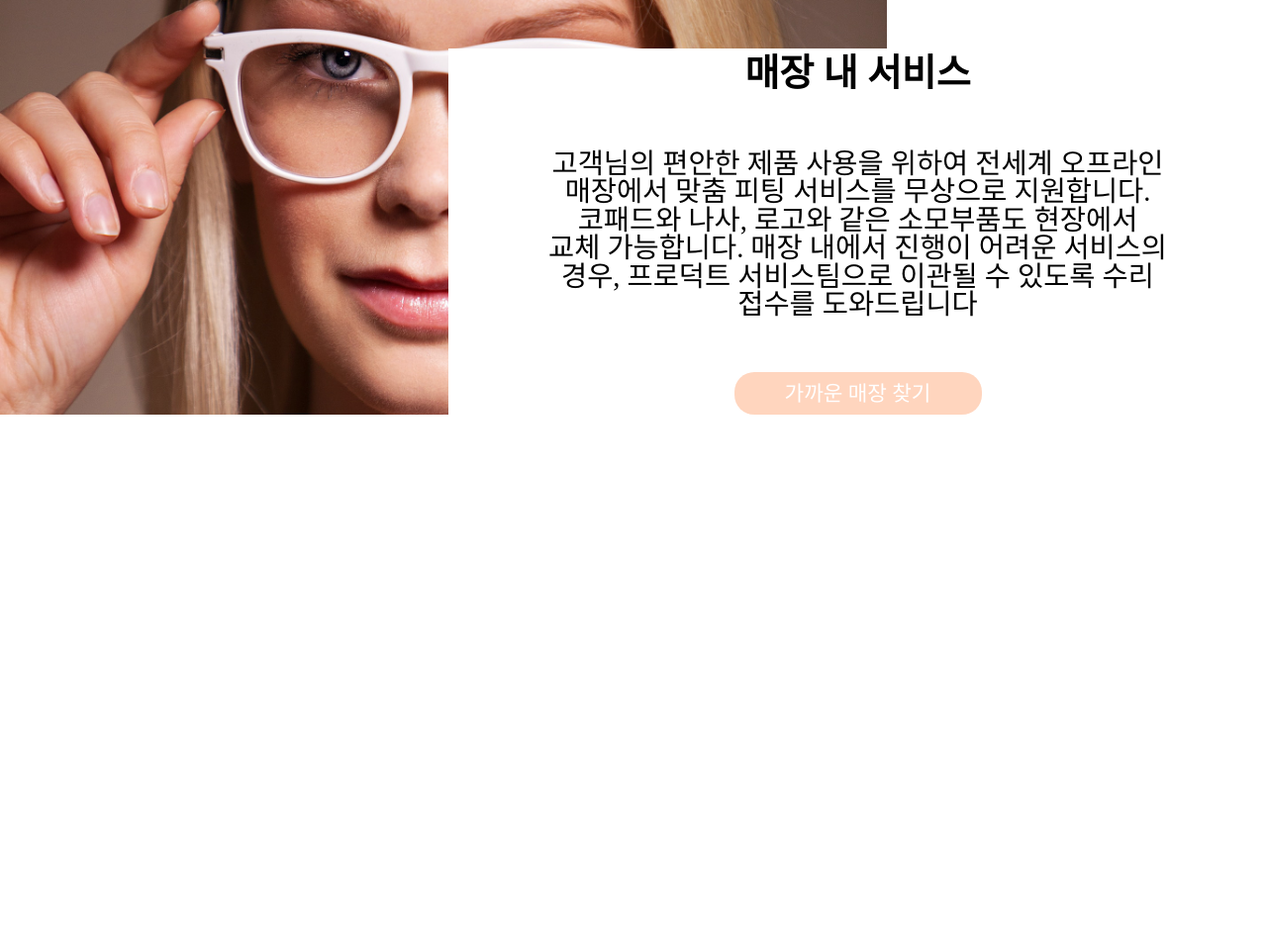
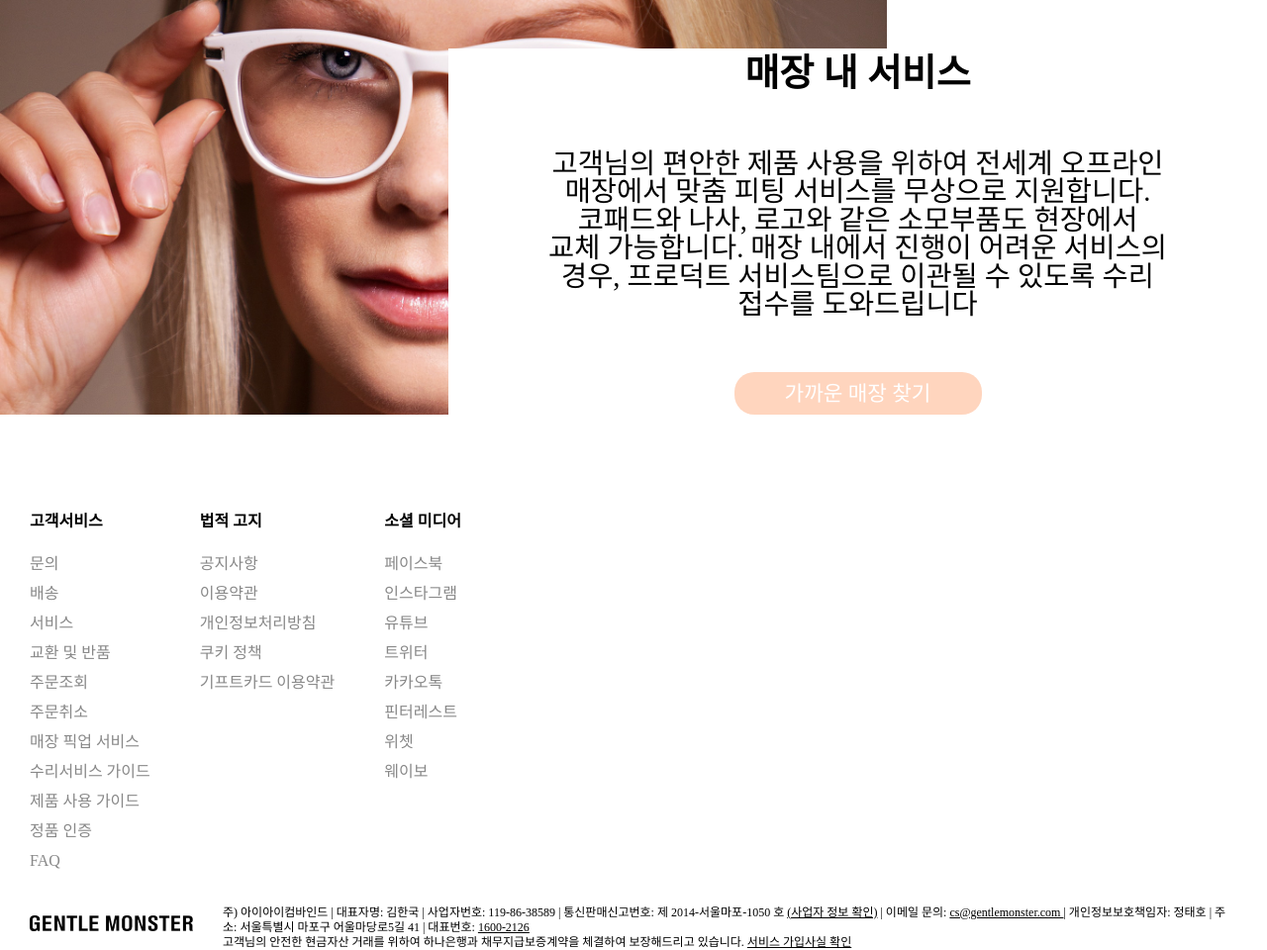
Before and after one commit to bok87/gentlemonster_2023, a PHP site: page / in a window 1280 px wide. Shown: the part 1821-2781 px from the top of the page at 99% size. Before the commit the page ends 2240 px from the top, so only its background shows below. Run offline with PHP 8.4, Linux system fonts and the light colour scheme.

Commit message:
0808 footer

```diff
--- a/index.html
+++ b/index.html
@@ -116,6 +116,52 @@
             </div>
         </div>
     </main>
+    <footer>
+        <div class="f_menu">
+            <dl>
+                <dt>고객서비스</dt>
+                <dd><a href="#">문의</a></dd>
+                <dd><a href="#">배송</a></dd>
+                <dd><a href="#">서비스</a></dd>
+                <dd><a href="#">교환 및 반품</a></dd>
+                <dd><a href="#">주문조회</a></dd>
+                <dd><a href="#">주문취소</a></dd>
+                <dd><a href="#">매장 픽업 서비스</a></dd>
+                <dd><a href="#">수리서비스 가이드</a></dd>
+                <dd><a href="#">제품 사용 가이드</a></dd>
+                <dd><a href="#">정품 인증</a></dd>
+                <dd><a href="#">FAQ</a></dd>
+            </dl>
+            <dl>
+                <dt>법적 고지</dt>
+                <dd><a href="#">공지사항</a></dd>
+                <dd><a href="#">이용약관</a></dd>
+                <dd><a href="#">개인정보처리방침</a></dd>
+                <dd><a href="#">쿠키 정책</a></dd>
+                <dd><a href="#">기프트카드 이용약관</a></dd>
+            </dl>
+            <dl>
+                <dt>소셜 미디어</dt>
+                <dd><a href="#">페이스북</a></dd>
+                <dd><a href="#">인스타그램</a></dd>
+                <dd><a href="#">유튜브</a></dd>
+                <dd><a href="#">트위터</a></dd>
+                <dd><a href="#">카카오톡</a></dd>
+                <dd><a href="#">핀터레스트</a></dd>
+                <dd><a href="#">위쳇</a></dd>
+                <dd><a href="#">웨이보</a></dd>
+            </dl>
+        </div>
+        <div class="f_copy">
+            <p class="logo">
+                <img src="./images/logo.png" alt="2023 젠틀몬스터">
+            </p>
+            <address>
+                주) 아이아이컴바인드 | 대표자명: 김한국 | 사업자번호: 119-86-38589 | 통신판매신고번호: 제 2014-서울마포-1050 호 <a href="#">(사업자 정보 확인)</a> | 이메일 문의: <a href="#">cs@gentlemonster.com </a>| 개인정보보호책임자: 정태호 | 주소: 서울특별시 마포구 어울마당로5길 41 | 대표번호: <a href="#">1600-2126</a><br>
+                고객님의 안전한 현금자산 거래를 위하여 하나은행과 채무지급보증계약을 체결하여 보장해드리고 있습니다. <a href="#">서비스 가입사실 확인</a>
+            </address>
+        </div>
+    </footer>
     <!-- header, footer 웹페이지 공통영역 적용 JS -->
     <script src="/script/common.js"></script>
 </body>
--- a/styles/common.css
+++ b/styles/common.css
@@ -96,3 +96,41 @@ header #open_nav nav a:hover {
     font-weight: 700;
     color:#FF975C;
 }
+/* footer */
+footer {
+    width: calc(100% - 60px); margin: 0 auto; /* calc 띄어쓰기 꼭해야함!!!!! */
+}
+footer .f_menu {
+    display: flex;
+    padding: 100px 0 40px;
+}
+footer .f_menu dl {
+    margin-right: 50px;
+}
+footer .f_menu dl dt {
+    font-weight:700;
+    margin-bottom: 20px;
+}
+footer .f_menu dl dd {}
+footer .f_menu dl dd a {
+    color:#888;
+    line-height: 30px;
+}
+footer .f_copy {
+    display: flex; /* flex-flow:row nowrap;
+    justify-content: space-between;  */
+}
+footer .f_copy .logo {
+    width: 213px; /* height: 100;
+    margin-right: 100px; */
+}
+footer .f_copy .logo img {width: 100%;}
+footer .f_copy address {
+    font-size: 0.75rem;
+    line-height: 15px;
+    margin: -10px 0 0 30px;
+}
+footer .f_copy address a {
+    font-size: 0.75rem;
+    text-decoration: underline; /* 링크에 밑줄 */
+}
```
